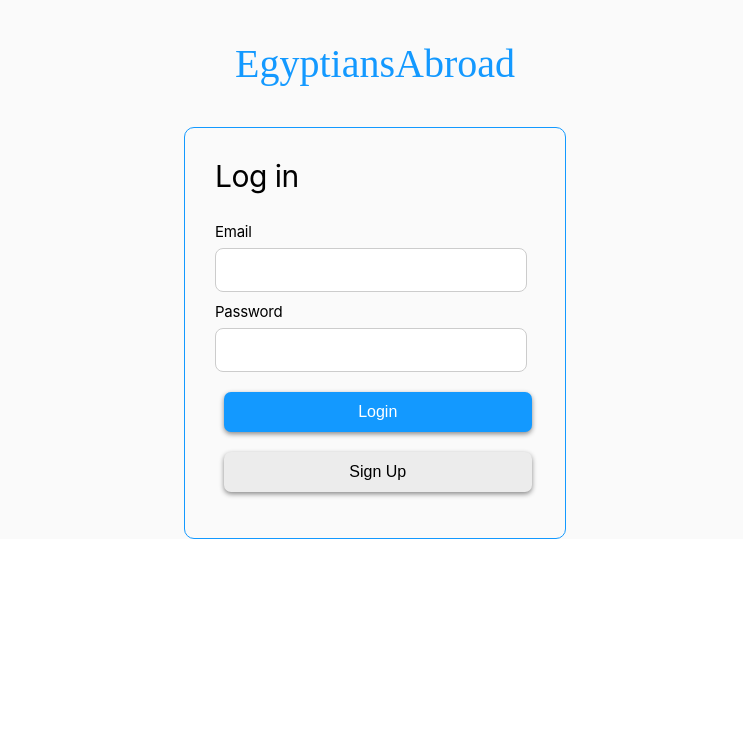
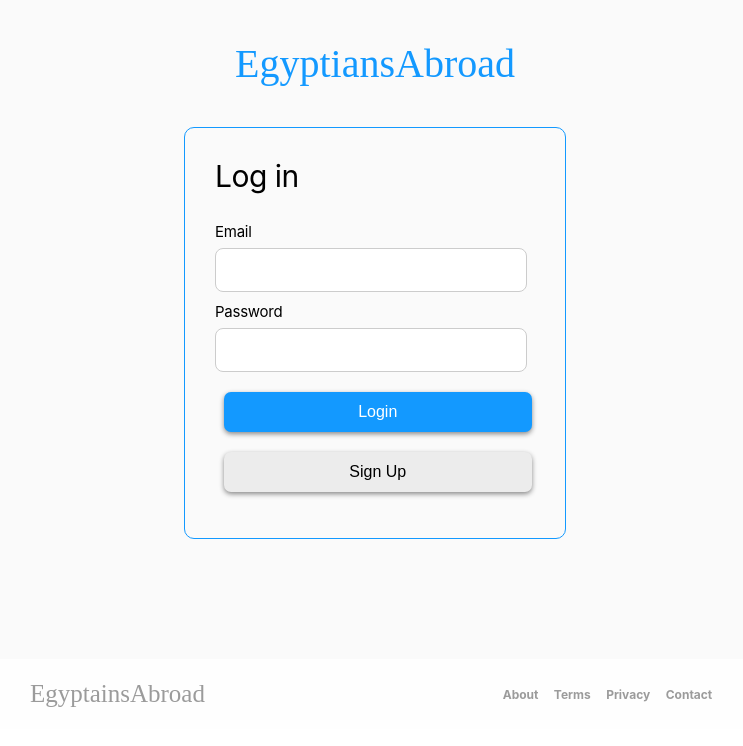
Before and after one commit to JomanaAhmed01/egyptians-abroad, a React (Create React App) app: page / in a window 1280 px wide. Shown: the top 746 px of the page, without its empty margins (265-1008 px from the left). Built offline with nearby package versions, Linux system fonts and the light colour scheme.

Commit message:
Adding Footer to the Log in page

```diff
--- a/src/compounds/LogInPageCompound.js
+++ b/src/compounds/LogInPageCompound.js
@@ -2,12 +2,14 @@ import React from 'react';
 import styled from "styled-components"
 import Logo from '../components/LogInPage/Logo'
 import LogInCard from '../components/LogInPage/LogInCard'
+import Footer from '../components/Homepage/Footer'
 
 function LogInPageCompound() {
   return (
     <Wrapper>
       <Logo />
       <LogInCard />
+      <Footer />
     </Wrapper>
   );
 }
```
